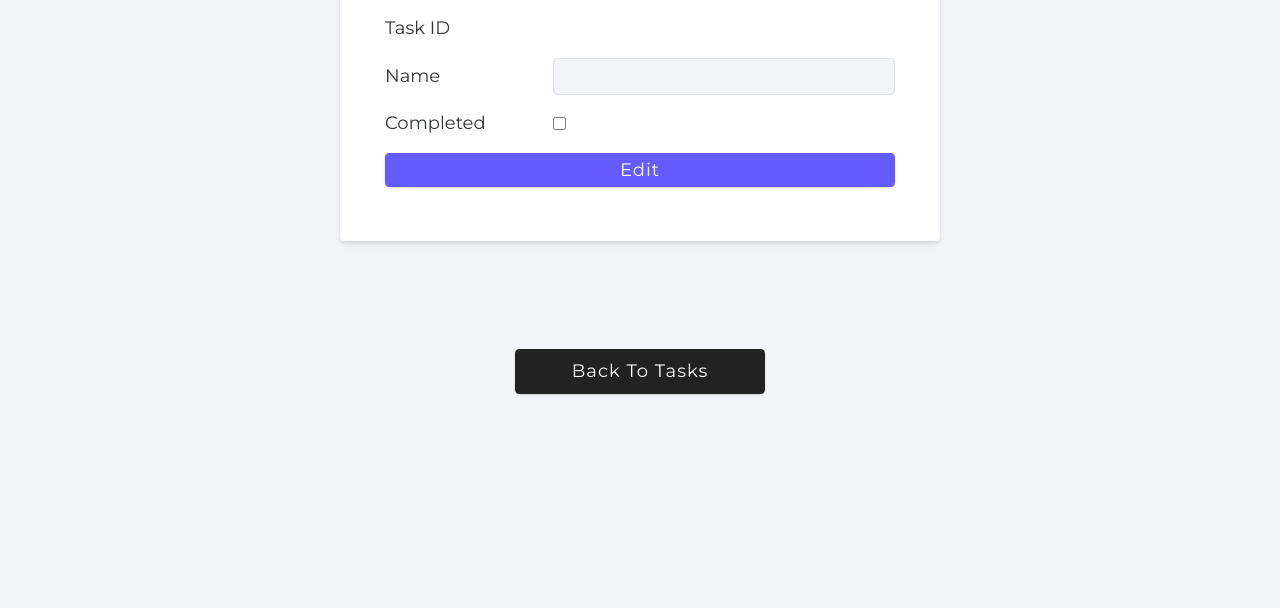
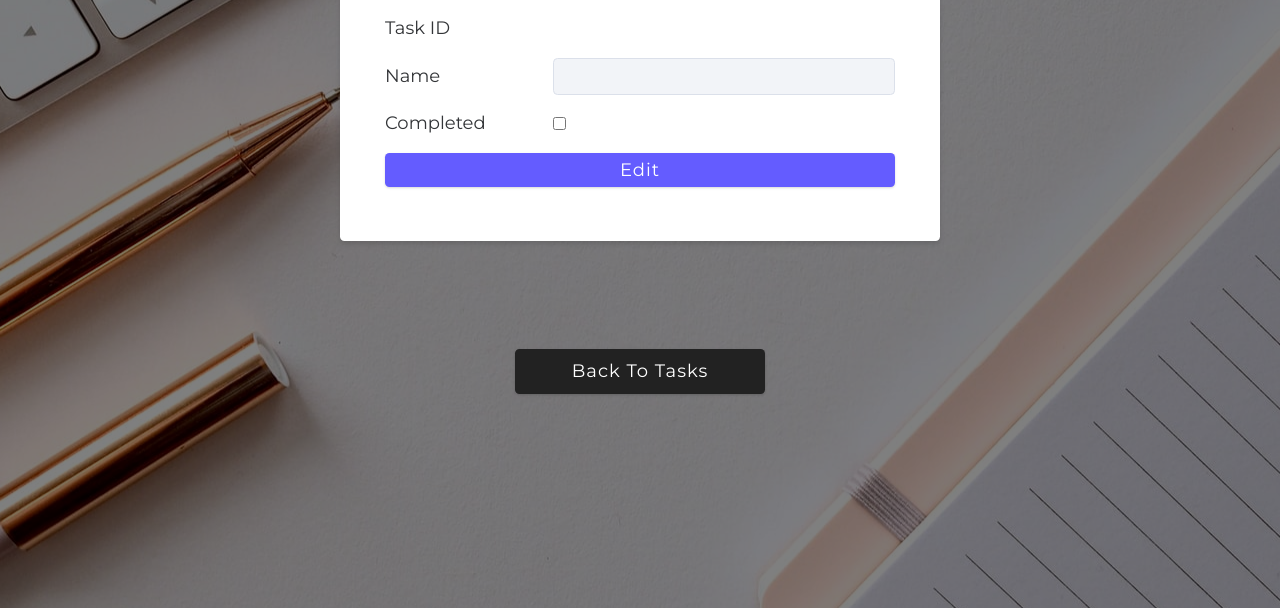
Before and after one commit to MarioG8/Node.js-Task-Manager-API, a website: page public/task.html in a window 1280 px wide. Shown: the part 192-800 px from the top of the page. Drawn offline with nearby package versions, Linux system fonts and the light colour scheme; no server answers.

Commit message:
added new files

```diff
--- a/public/main.css
+++ b/public/main.css
@@ -1,4 +1,4 @@
-@import url('https://fonts.googleapis.com/css?family=Montserrat:400|Inconsolata:400');
+@import url("https://fonts.googleapis.com/css?family=Montserrat:400|Inconsolata:400");
 *,
 ::after,
 ::before {
@@ -45,8 +45,8 @@
   --green-dark: #0f5132;
 
   /* typography */
-  --headingFont: 'Inconsolata', monospace;
-  --bodyFont: 'Montserrat', sans-serif;
+  --headingFont: "Inconsolata", monospace;
+  --bodyFont: "Montserrat", sans-serif;
   --smallText: 0.7em;
   /* rest */
   --backgroundColor: var(--grey-50);
@@ -71,7 +71,11 @@ html {
 }
 
 body {
-  background: var(--backgroundColor);
+  /* background: var(--backgroundColor); */
+  /* background: var(--backgroundColor); */
+  background: linear-gradient(rgba(0, 0, 0, 0.5), rgba(0, 0, 0, 0.5)),
+    url("/img/todo_001.jpg");
+  background-position: center;
   color: var(--textColor);
   font-family: var(--bodyFont);
   font-weight: 400;
@@ -300,7 +304,7 @@ form > :last-child {
 .form-loading::before {
   background: var(--white);
   position: absolute;
-  content: '';
+  content: "";
   height: 100%;
   width: 100%;
   top: 0;
@@ -310,7 +314,7 @@ form > :last-child {
 }
 
 .form-loading::after {
-  content: '';
+  content: "";
   position: absolute;
   top: calc(50% - 3rem);
   left: calc(50% - 3rem);
```
Also changed, not shown: public/img/todo_000.jpg (added), public/img/todo_001.jpg (added), public/img/todo_004.jpg (added).
